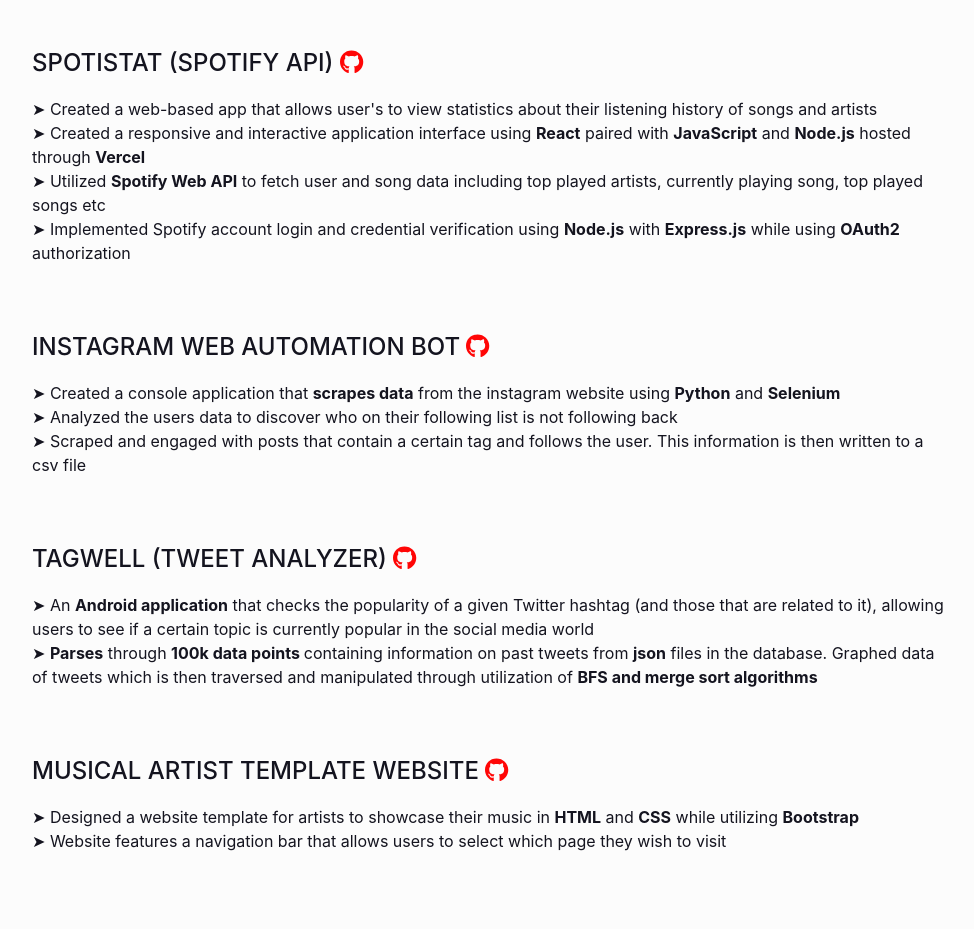
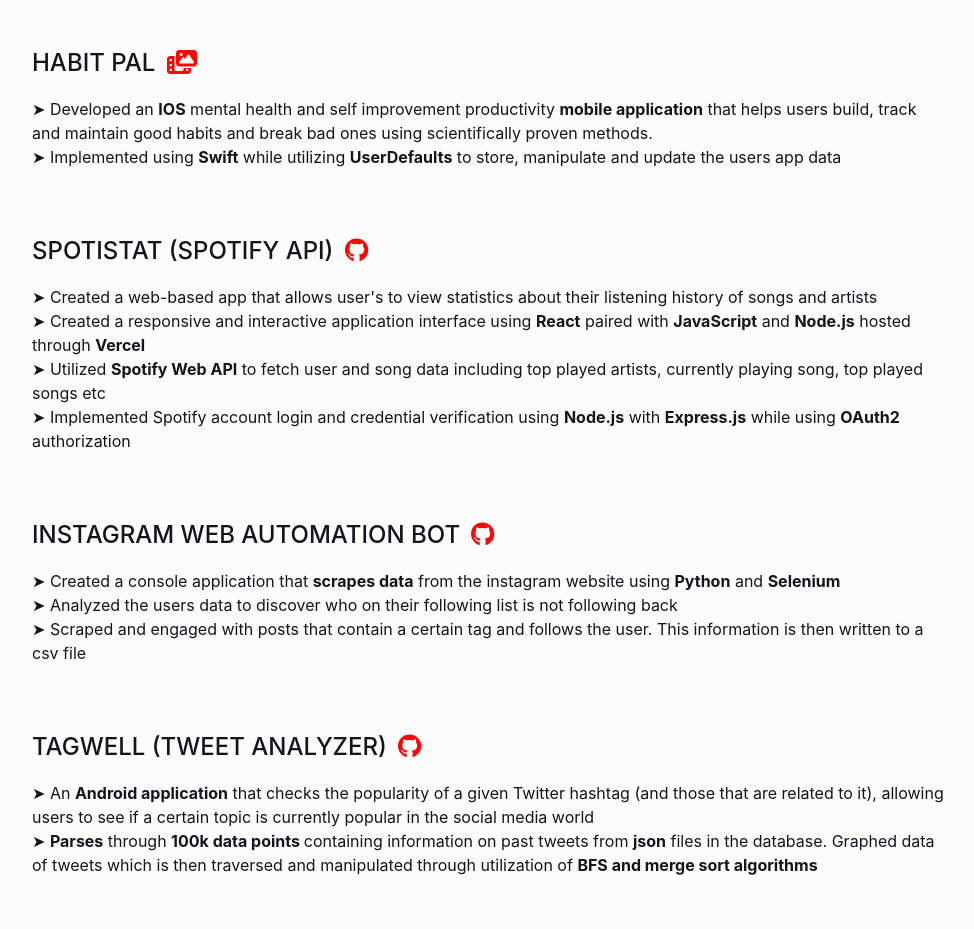
Before and after one commit to MatthewCurtis4/Personal-Portfolio, a plain HTML site: page index.html in a window 1280 px wide. Shown: the part 1871-2800 px from the top of the page, without its empty margins (288-1262 px from the left). Drawn offline with nearby package versions, Linux system fonts and the light colour scheme; a web font is replaced by a local one.

Commit message:
Added Habit Pal to projects and updated working in opening blurb for 2024, removed artist website as well

```diff
--- a/index.html
+++ b/index.html
@@ -44,7 +44,7 @@
                     <div class="subheading mb-5">
                         <p>4TH YEAR SOFTWARE ENGINEERING STUDENT AT MCMASTER UNIVERSITY</p>
                         <p>16 MONTHS OF CERTIFIED COOP EXPERIENCE IN FULL STACK AND AUTOMATION</p>
-                        <div class="fade-text"><p>Hey there! I am currently open to exploring options for new graduate employment starting June 2023</p></div>
+                        <div class="fade-text"><p>Hey there! I am currently open to exploring options for new graduate employment starting June 2024</p></div>
                     </div>
 
                     <div class="social-icons">
@@ -100,10 +100,28 @@
             <section class="resume-section" id="projects">
                 <div class="resume-section-content">
                     <h2 class="mb-5">Projects</h2>
+
                     <div class="d-flex flex-column flex-md-row justify-content-between mb-5">
                         <div class="flex-grow-1">
                             <div class="subheading mb-3">
-                                SpotiStat (Spotify API)
+                                <span style="margin-right: 5px;">Habit Pal</span>
+                                <a target="_blank" class="social-icon" href="https://drive.google.com/drive/folders/1RYAXWEnBBqmod3HSX7m3swuLFN850bpA?usp=sharing">
+                                     <!--- <i class="fa-brands fa-apple"></i> Once app is published use this and the app store link above-->
+                                     <i class="fa-solid fa-photo-film"></i>
+                                </a>
+                            </div>
+                                <p>
+                                ➤ Developed an <b>IOS</b> mental health and self improvement productivity <b>mobile application</b> that helps users build, track and maintain good habits and break bad ones using scientifically proven methods.
+                                <br>
+                                ➤ Implemented using <b>Swift</b> while utilizing <b>UserDefaults</b> to store, manipulate and update the users app data
+                                </p>
+                        </div>
+                    </div>
+
+                    <div class="d-flex flex-column flex-md-row justify-content-between mb-5">
+                        <div class="flex-grow-1">
+                            <div class="subheading mb-3">
+                                <span style="margin-right: 5px;">SpotiStat (Spotify API) </span>
                                 <a target="_blank" class="social-icon" href="https://github.com/MatthewCurtis4/SpotiStat">
                                     <i class="fab fa-github"></i>
                                 </a>
@@ -124,7 +142,8 @@
                     </div>
                     <div class="d-flex flex-column flex-md-row justify-content-between">
                         <div class="flex-grow-1">
-                            <div class="subheading mb-3">Instagram Web Automation Bot
+                            <div class="subheading mb-3">
+                                <span style="margin-right: 5px;">Instagram Web Automation Bot</span>
                                 <a target="_blank" class="social-icon" href="https://github.com/MatthewCurtis4/InstagramBotX">
                                     <i class="fab fa-github"></i>
                                 </a>
@@ -141,7 +160,9 @@
                     </div>
                     <div class="d-flex flex-column flex-md-row justify-content-between">
                         <div class="flex-grow-1">
-                            <div class="subheading mb-3">Tagwell (Tweet Analyzer)
+                            <div class="subheading mb-3">
+                                <span style="margin-right: 5px;">Tagwell (Tweet Analyzer)</span>
+
                                 <a target="_blank" class="social-icon" href="https://github.com/MatthewCurtis4/Tweet-Analysis-App">
                                     <i class="fab fa-github"></i>
                                 </a>
@@ -154,20 +175,6 @@
                             then traversed and manipulated through utilization of <b>BFS and merge sort algorithms</b>
                             </p>
                             <br><br>
-                        </div>
-                    </div>
-                    <div class="d-flex flex-column flex-md-row justify-content-between">
-                        <div class="flex-grow-1">
-                            <div class="subheading mb-3">Musical Artist Template website
-                                <a target="_blank" class="social-icon" href="https://github.com/MatthewCurtis4/MCCurtisWebsite">
-                                    <i class="fab fa-github"></i>
-                                </a>
-                            </div>
-                            <p>
-                            ➤ Designed a website template for artists to showcase their music in <b>HTML</b> and <b>CSS</b> while utilizing <b>Bootstrap</b>
-                            <br>
-                            ➤ Website features a navigation bar that allows users to select which page they wish to visit
-                            </p>
                         </div>
                     </div>
                 </div>
```
